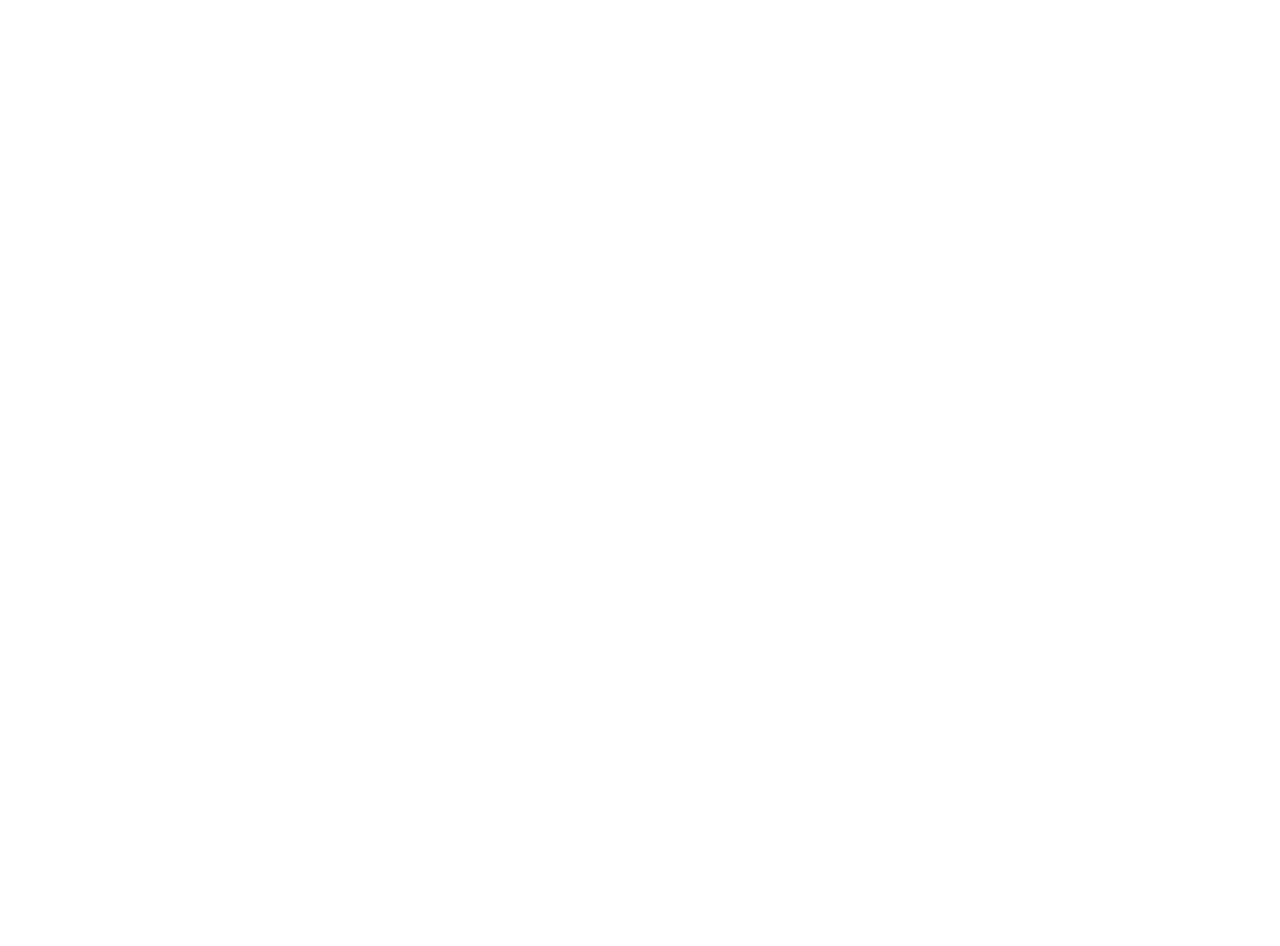
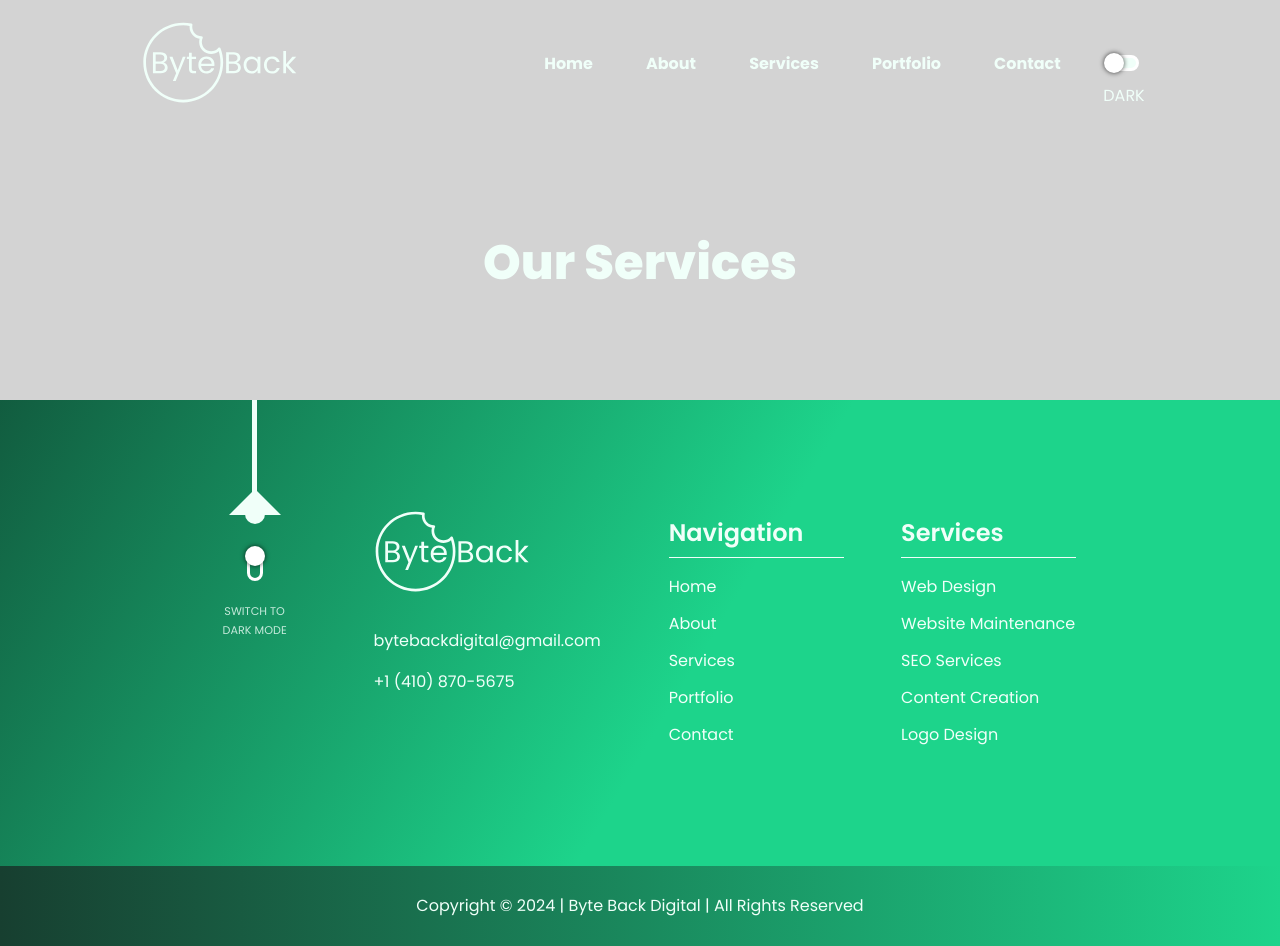
Before and after one commit to adinduokoro/Byte-Back-Digital-V2, a React (Create React App) app: page /services/services in a window 1280 px wide. Before the commit this address had no page. Before the commit the page ends 800 px from the top, so only its background shows below. Built offline with nearby package versions, Linux system fonts and the light colour scheme.

Commit message:
Header is fully connected.

```diff
--- a/src/App.js
+++ b/src/App.js
@@ -18,9 +18,9 @@
         <Route path="/" element={<Layout />}>
           <Route index element={<Home />} />
           <Route element={<HeaderLayout />}>
-            <Route path=":about" element={<About />} />
-            <Route path=":services" element={<Services />} />
-            <Route path=":contact" element={<Contact />} />
+            <Route path="about/:id" element={<About />} />
+            <Route path="services/:id" element={<Services />} />
+            <Route path="contact/:id" element={<Contact />} />
           </Route>
         </Route>
       </Routes>
--- a/src/components/footer/Footer.module.css
+++ b/src/components/footer/Footer.module.css
@@ -17,7 +17,7 @@
   position: absolute;
   bottom: 0;
   left: 0;
-  height: 114.6375rem;
+  height: 80rem;
   width: 100%;
   z-index: -1;
   overflow: hidden;
@@ -306,11 +306,9 @@
 @media screen and (max-width: 1024px) {
   .toggle-content-container{
     position: absolute;
-    right: 3rem;
-    top: 10px;
+    right:2.5rem;
+    top: 12.5rem;
   }
-
-
 
   .footer-container{
     height: fit-content;
--- a/src/components/navigation/data.js
+++ b/src/components/navigation/data.js
@@ -1,7 +1,7 @@
 export const navLinks = [
     { name: "Home", path: "/" },
-    { name: "About", path: "/about", header: "About Us" },
-    { name: "Services", path: "/services" , header: "Our Services" },
+    { name: "About", path: "about/about", header: "About Us" },
+    { name: "Services", path: "services/services" , header: "Our Services" },
     { name: "Portfolio", path: "/" , header: "" },
-    { name: "Contact", path: "/contact", header: "Contact Us" },
+    { name: "Contact", path: "contact/contact", header: "Contact Us" },
   ];
--- a/src/components/pageHeader/PageHeader.module.css
+++ b/src/components/pageHeader/PageHeader.module.css
@@ -2,12 +2,11 @@
   width: 100%;
   height: 25rem;
   background: lightgray;
-
 }
 
 .page-header-dark{
   background: linear-gradient(
-    301deg,
+    360deg,
     var(--primaryColorGreen100) 34.39%,
     var(--primaryColorGreen200) 100%
   );
@@ -20,12 +19,9 @@
   width: 100%;
   height: 100%;
   background-color: transparent;
-  z-index: 1; /* Ensure container is the base layer */
+  z-index: 1;
 }
 
-.background-container-dark {
-  background: rgba(0, 40, 60, 0.3);
-}
 
 .page-header-content{
   display: flex;
--- a/src/pages/about/About.js
+++ b/src/pages/about/About.js
@@ -1,20 +1,23 @@
-import React from "react";
+import React, { useEffect } from "react";
 import styles from "./About.module.css";
 import { useParams } from "react-router-dom";
 import { SET_CURRENT_PATH } from "../../redux/slice/linkSlice";
 import { useDispatch } from "react-redux";
+import { CustomerPlanOptions } from "../../components";
 
 const About = () => {
-  const { about } = useParams();
+  const { id } = useParams();
   const dispatch = useDispatch();
 
-  dispatch(SET_CURRENT_PATH(about));
+  dispatch(SET_CURRENT_PATH(id));
 
   return (
     <div
       className={styles.about}
       style={{ backgroundColor: "var(--primaryBackgroundColor)" }}
-    ></div>
+    >
+      <CustomerPlanOptions />
+    </div>
   );
 };
 
--- a/src/pages/contact/Contact.js
+++ b/src/pages/contact/Contact.js
@@ -1,14 +1,14 @@
-import React from "react";
+import React, { useEffect } from "react";
 import styles from "./Contact.module.css";
 import { useParams } from "react-router-dom";
 import { SET_CURRENT_PATH } from "../../redux/slice/linkSlice";
 import { useDispatch } from "react-redux";
 
 const Contact = () => {
-  const { contact } = useParams();
+  const { id } = useParams();
   const dispatch = useDispatch();
 
-  dispatch(SET_CURRENT_PATH(contact));
+  dispatch(SET_CURRENT_PATH(id));
 
   return (
     <div
--- a/src/pages/services/Services.js
+++ b/src/pages/services/Services.js
@@ -1,14 +1,22 @@
-import React from "react";
-import styles from "./Service.module.css";
+import React, { useEffect } from "react";
+import styles from "./Services.module.css";
 import { useParams } from "react-router-dom";
 import { SET_CURRENT_PATH } from "../../redux/slice/linkSlice";
 import { useDispatch } from "react-redux";
 
 const Services = () => {
-  const { services } = useParams();
+  const { id } = useParams();
   const dispatch = useDispatch();
 
-  dispatch(SET_CURRENT_PATH(services));
+  dispatch(SET_CURRENT_PATH(id));
+
+  const test = () => {
+    return console.log(id)
+  }
+
+  useEffect(() => {
+    test()
+  })
 
   return (
     <div
```
Also changed, not shown: src/pages/services/Service.module.css (deleted), src/pages/services/Services.module.css (added).
